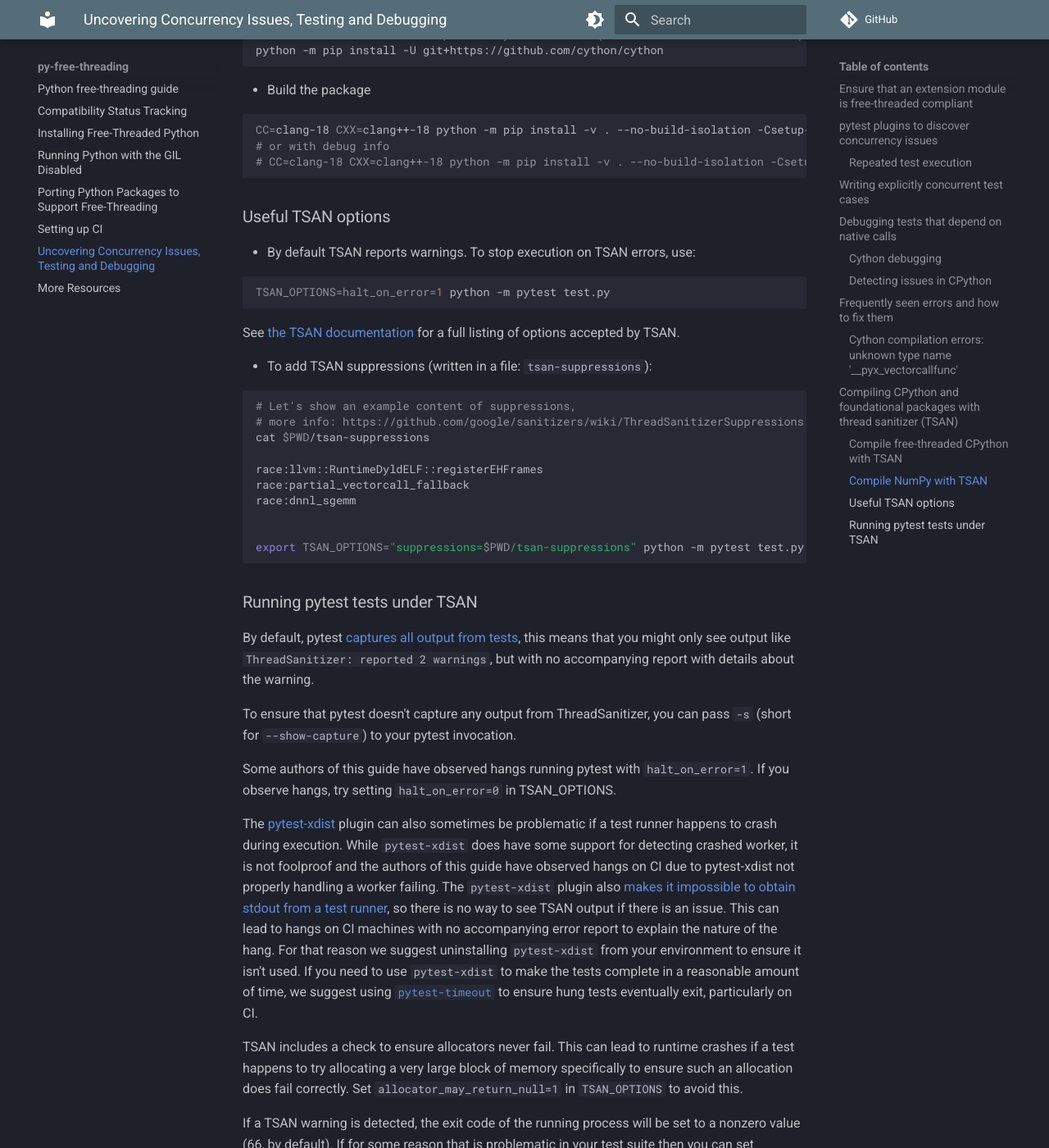
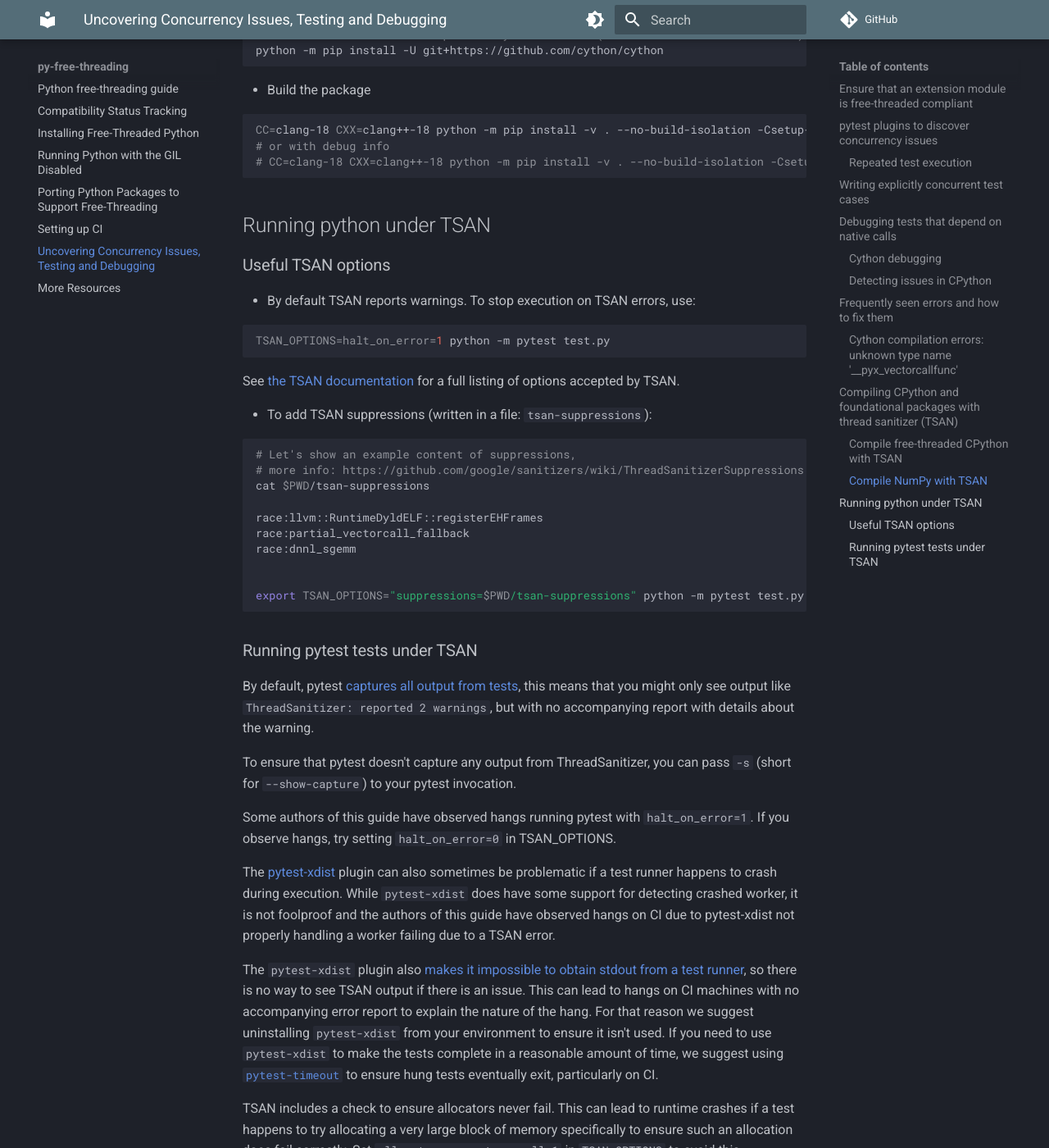
Before and after one commit to Quansight-Labs/free-threaded-compatibility, an MkDocs documentation site: the page built from docs/debugging.md, in a window 1280 px wide and 1400 px high, scrolled down 5561 px. Shown: the whole window at 82% size. Built offline with MkDocs 1.6.1 and Material for MkDocs 9.7.7, drawn with Linux system fonts in a browser that asks for light colours; comment, search, counter and statistics services are not loaded.

Commit message:
minor cleanup

````diff
--- a/docs/debugging.md
+++ b/docs/debugging.md
@@ -357,6 +357,8 @@
 # CC=clang-18 CXX=clang++-18 python -m pip install -v . --no-build-isolation -Csetup-args=-Db_sanitize=thread -Csetup-args=-Dbuildtype=debugoptimized
 ```
 
+## Running python under TSAN
+
 ### Useful TSAN options
 
 - By default TSAN reports warnings. To stop execution on TSAN errors, use:
@@ -399,10 +401,12 @@
 sometimes be problematic if a test runner happens to crash during
 execution. While `pytest-xdist` does have some support for detecting crashed
 worker, it is not foolproof and the authors of this guide have observed hangs on
-CI due to pytest-xdist not properly handling a worker failing. The
-`pytest-xdist` plugin also [makes it impossible to obtain stdout from a test
-runner](https://github.com/pytest-dev/pytest-xdist/issues/82), so there is no
-way to see TSAN output if there is an issue. This can lead to hangs on CI
+CI due to pytest-xdist not properly handling a worker failing due to a TSAN
+error.
+
+The `pytest-xdist` plugin also [makes it impossible to obtain stdout from
+a test runner](https://github.com/pytest-dev/pytest-xdist/issues/82), so there
+is no way to see TSAN output if there is an issue. This can lead to hangs on CI
 machines with no accompanying error report to explain the nature of the
 hang. For that reason we suggest uninstalling `pytest-xdist` from your
 environment to ensure it isn't used. If you need to use `pytest-xdist` to make
````
